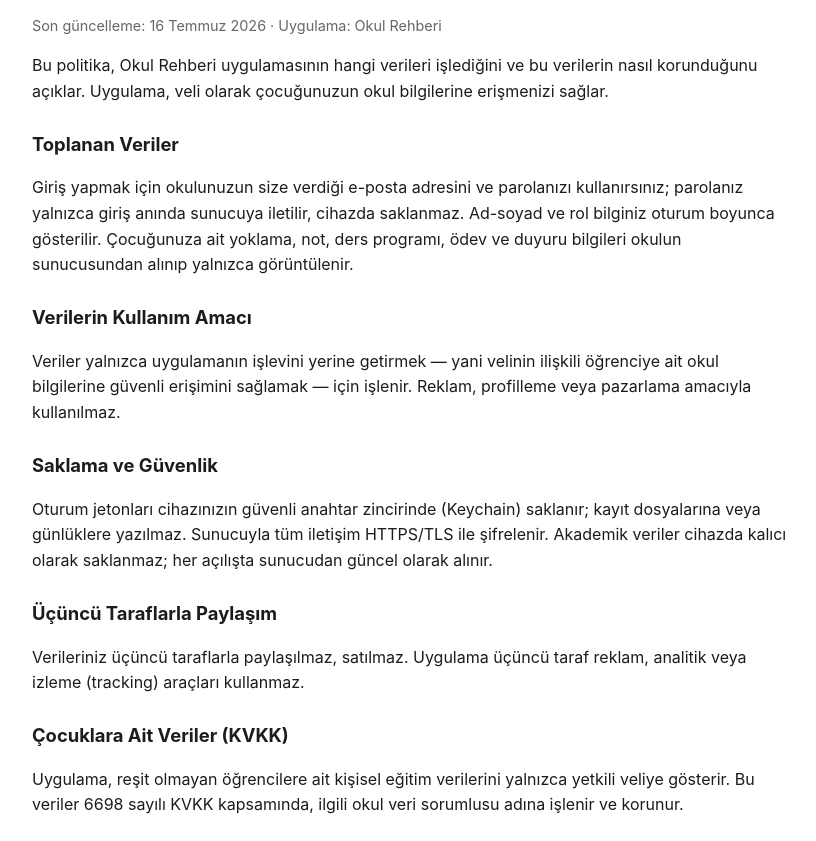
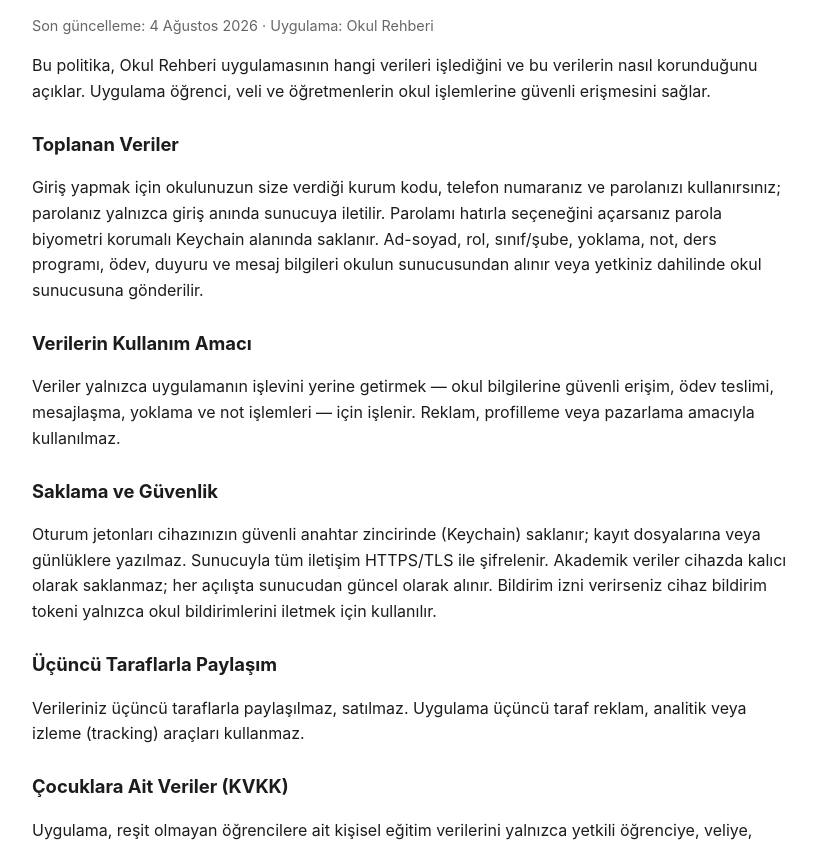
Before and after one commit to yahyakucukkose38/okulrehberi-legal, a plain HTML site: page gizlilik.html in a window 1280 px wide. Shown: the part 93-934 px from the top of the page, without its empty margins (228-1044 px from the left). Drawn offline with Linux system fonts and the light colour scheme.

Commit message:
Giriş ve gizlilik metinlerini güncelle

```diff
--- a/gizlilik.html
+++ b/gizlilik.html
@@ -14,29 +14,29 @@
 </head>
 <body>
 <h1>Gizlilik Politikası</h1>
-<p class="meta">Son güncelleme: 16 Temmuz 2026 · Uygulama: Okul Rehberi</p>
+<p class="meta">Son güncelleme: 4 Ağustos 2026 · Uygulama: Okul Rehberi</p>
 
-<p>Bu politika, Okul Rehberi uygulamasının hangi verileri işlediğini ve bu verilerin nasıl korunduğunu açıklar. Uygulama, veli olarak çocuğunuzun okul bilgilerine erişmenizi sağlar.</p>
+<p>Bu politika, Okul Rehberi uygulamasının hangi verileri işlediğini ve bu verilerin nasıl korunduğunu açıklar. Uygulama öğrenci, veli ve öğretmenlerin okul işlemlerine güvenli erişmesini sağlar.</p>
 
 <h2>Toplanan Veriler</h2>
-<p>Giriş yapmak için okulunuzun size verdiği e-posta adresini ve parolanızı kullanırsınız; parolanız yalnızca giriş anında sunucuya iletilir, cihazda saklanmaz. Ad-soyad ve rol bilginiz oturum boyunca gösterilir. Çocuğunuza ait yoklama, not, ders programı, ödev ve duyuru bilgileri okulun sunucusundan alınıp yalnızca görüntülenir.</p>
+<p>Giriş yapmak için okulunuzun size verdiği kurum kodu, telefon numaranız ve parolanızı kullanırsınız; parolanız yalnızca giriş anında sunucuya iletilir. Parolamı hatırla seçeneğini açarsanız parola biyometri korumalı Keychain alanında saklanır. Ad-soyad, rol, sınıf/şube, yoklama, not, ders programı, ödev, duyuru ve mesaj bilgileri okulun sunucusundan alınır veya yetkiniz dahilinde okul sunucusuna gönderilir.</p>
 
 <h2>Verilerin Kullanım Amacı</h2>
-<p>Veriler yalnızca uygulamanın işlevini yerine getirmek — yani velinin ilişkili öğrenciye ait okul bilgilerine güvenli erişimini sağlamak — için işlenir. Reklam, profilleme veya pazarlama amacıyla kullanılmaz.</p>
+<p>Veriler yalnızca uygulamanın işlevini yerine getirmek — okul bilgilerine güvenli erişim, ödev teslimi, mesajlaşma, yoklama ve not işlemleri — için işlenir. Reklam, profilleme veya pazarlama amacıyla kullanılmaz.</p>
 
 <h2>Saklama ve Güvenlik</h2>
-<p>Oturum jetonları cihazınızın güvenli anahtar zincirinde (Keychain) saklanır; kayıt dosyalarına veya günlüklere yazılmaz. Sunucuyla tüm iletişim HTTPS/TLS ile şifrelenir. Akademik veriler cihazda kalıcı olarak saklanmaz; her açılışta sunucudan güncel olarak alınır.</p>
+<p>Oturum jetonları cihazınızın güvenli anahtar zincirinde (Keychain) saklanır; kayıt dosyalarına veya günlüklere yazılmaz. Sunucuyla tüm iletişim HTTPS/TLS ile şifrelenir. Akademik veriler cihazda kalıcı olarak saklanmaz; her açılışta sunucudan güncel olarak alınır. Bildirim izni verirseniz cihaz bildirim tokeni yalnızca okul bildirimlerini iletmek için kullanılır.</p>
 
 <h2>Üçüncü Taraflarla Paylaşım</h2>
 <p>Verileriniz üçüncü taraflarla paylaşılmaz, satılmaz. Uygulama üçüncü taraf reklam, analitik veya izleme (tracking) araçları kullanmaz.</p>
 
 <h2>Çocuklara Ait Veriler (KVKK)</h2>
-<p>Uygulama, reşit olmayan öğrencilere ait kişisel eğitim verilerini yalnızca yetkili veliye gösterir. Bu veriler 6698 sayılı KVKK kapsamında, ilgili okul veri sorumlusu adına işlenir ve korunur.</p>
+<p>Uygulama, reşit olmayan öğrencilere ait kişisel eğitim verilerini yalnızca yetkili öğrenciye, veliye, öğretmene veya okul yöneticisine rolü kapsamında gösterir. Bu veriler 6698 sayılı KVKK kapsamında, ilgili okul veri sorumlusu adına işlenir ve korunur.</p>
 
 <h2>Haklarınız ve Hesap Silme</h2>
 <p>Verilerinize erişme, düzeltme ve silinmesini talep etme hakkına sahipsiniz. Hesaplar okulunuz tarafından oluşturulur; hesabınızın veya verilerinizin silinmesini talep etmek için okul yöneticinizle ya da destek adresimizle iletişime geçebilirsiniz. Talebiniz mevzuatta öngörülen süre içinde yerine getirilir.</p>
 
 <h2>İletişim</h2>
-<p>Sorularınız için: <a href="mailto:destek@erciyesmobil.com.tr">destek@erciyesmobil.com.tr</a></p>
+<p>Sorularınız için: <a href="mailto:yahyakucukkose38@hotmail.com">yahyakucukkose38@hotmail.com</a></p>
 </body>
 </html>
```
Also changed, not shown: destek.html (+5 -5 lines), index.html (+2 -2 lines).
